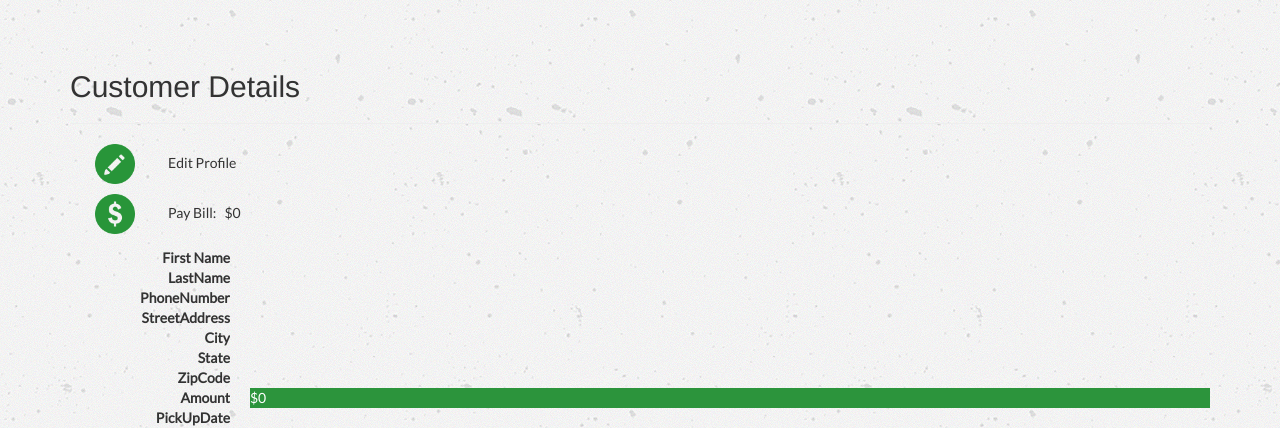
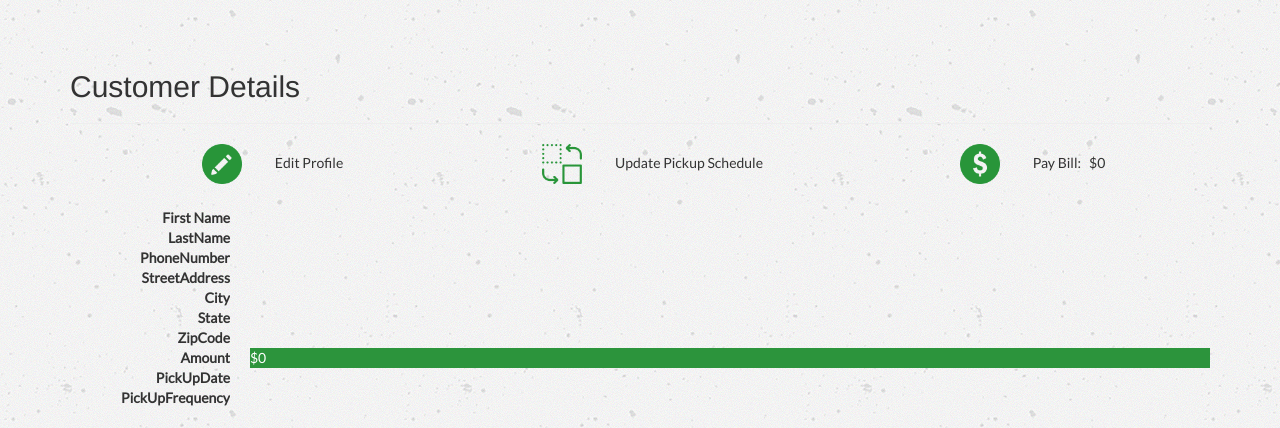
Before and after one commit to waders92/mke_waste_disposal, an ASP.NET MVC app: template MKEWasteDisposal/Views/Customers/Details.cshtml in a window 1280 px wide. Shown: the part 60-488 px from the top of the page. Run offline with ASP.NET Core 8 and stand-ins for ASP.NET MVC 5, Linux system fonts and the light colour scheme; the template is opened without the code that fills it, so the values that code supplies are empty; the visitor is signed in with stand-in values (Sample User, id 1); the project's own start-up code is not run; a stand-in starts its controllers and pages; some libraries are stand-ins or nearby versions.

Commit message:
basic styling around the customer

```diff
--- a/MKEWasteDisposal/Content/Site.css
+++ b/MKEWasteDisposal/Content/Site.css
@@ -85,3 +85,7 @@ textarea {
 .flat-icons a {
     margin: 25px;
 }
+
+.actions p{
+    color: red;
+}
--- a/MKEWasteDisposal/Views/Customers/Details.cshtml
+++ b/MKEWasteDisposal/Views/Customers/Details.cshtml
@@ -10,15 +10,21 @@
     <hr />
     @if (User.IsInRole("Customer"))
     {<div class="flat-icons">
-        <p><a href="@Url.Action("Edit","Customers", new { id = Model.CustomerID })"><img src="~/Content/Images/pencil.png" style="height: 40px;" /></a>&nbsp;&nbsp;
-Edit Profile</p>
-         <p><a href="@Url.Action("Edit","Customers", new { id = Model.CustomerID })"><img src="~/Content/Images/dollar-coin-money.png" style="height: 40px;" /></a>&nbsp;&nbsp;&nbsp;Pay Bill:&nbsp;&nbsp;&nbsp;$@Html.DisplayFor(model => model.Bill.Amount)</p>
+        <div class="col-xs-4 text-center actionss">
+            <p>
+                <a href="@Url.Action("Edit","Customers", new { id = Model.CustomerID })"><img src="~/Content/Images/pencil.png" style="height: 40px;" /></a>&nbsp;&nbsp;
+                Edit Profile
+            </p>
+        </div>
+         <div class="col-xs-4 text-center">
+             <p><a href="@Url.Action("Edit","Customers", new { id = Model.CustomerID })"><img src="~/Content/Images/change.png" style="height: 40px;" /></a>&nbsp;&nbsp;&nbsp;Update Pickup Schedule</p>
+         </div>
+         <div class="col-xs-4 text-center">
+             <p><a href="@Url.Action("Edit","Customers", new { id = Model.CustomerID })"><img src="~/Content/Images/dollar-coin-money.png" style="height: 40px;" /></a>&nbsp;&nbsp;&nbsp;Pay Bill:&nbsp;&nbsp;&nbsp;$@Html.DisplayFor(model => model.Bill.Amount)</p>
+         </div>
     </div>
-
-        @*<p>
-            @Html.ActionLink("Update Account", "Edit", new { id = Model.CustomerID })
-        </p>*@
     }
+    <br class="clr" />
     <dl class="dl-horizontal">
         <dt>
             @Html.DisplayNameFor(model => model.FirstName)
--- a/MKEWasteDisposal/Views/Customers/Edit.cshtml
+++ b/MKEWasteDisposal/Views/Customers/Edit.cshtml
@@ -50,7 +50,7 @@
         </div>
 
         <div class="form-group">
-            @Html.LabelFor(model => model.ScheduleId, "Pick Up Frequency", htmlAttributes: new { @class = "control-label col-md-2" })
+            @Html.LabelFor(model => model.ScheduleId, "Pick Up Frequency", htmlAttributes: new { @class = "control-label col-md-2 alert-message" })
             <div class="col-md-10">
                 @Html.DropDownList("ScheduleId", null, htmlAttributes: new { @class = "form-control" })
                 @Html.ValidationMessageFor(model => model.ScheduleId, "", new { @class = "text-danger" })
```
Also changed, not shown: MKEWasteDisposal/Content/Images/change.png (added), MKEWasteDisposal/MKEWasteDisposal.csproj, 1 other file.
